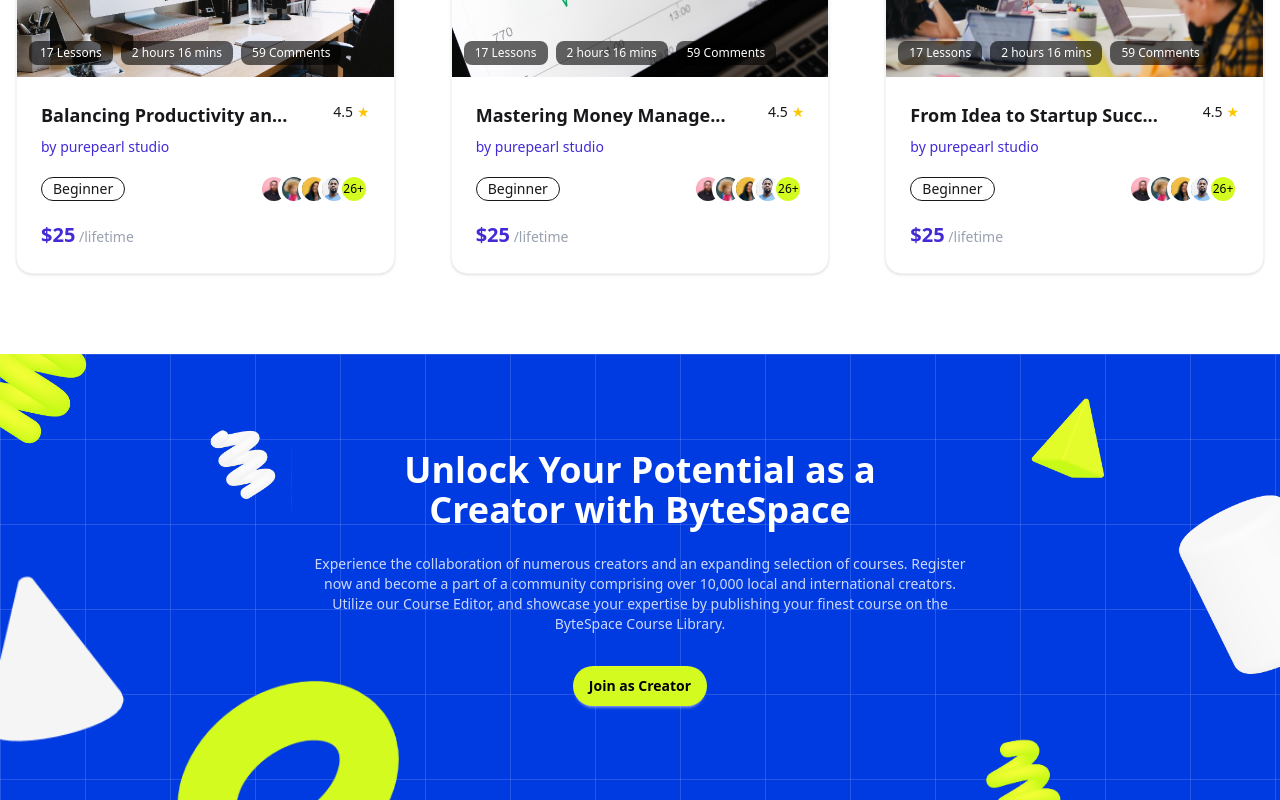
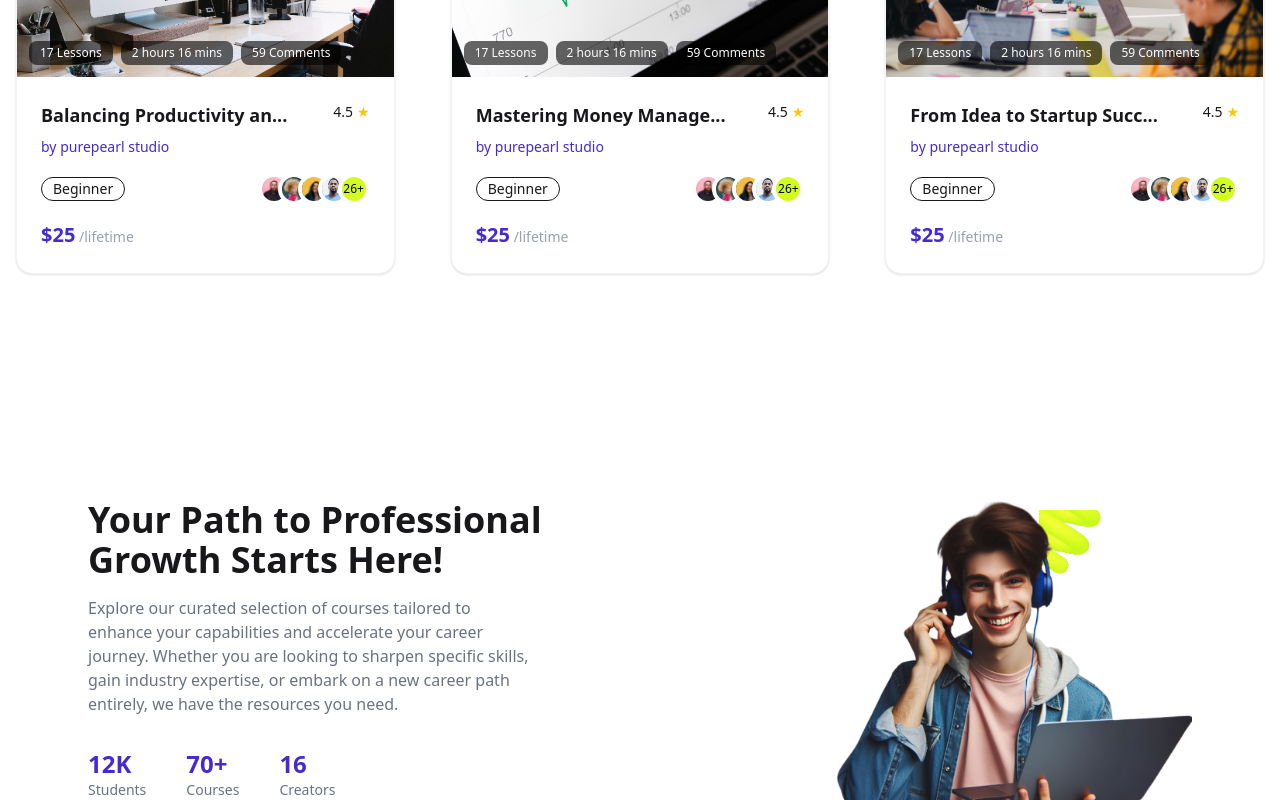
Before and after one commit to farman-arefin-tamim/Assessment-Task-Farman-Arefin-Tamim, a Next.js app: page / in a window 1280 px wide. Shown: the part 2000-2800 px from the top of the page. Built offline with nearby package versions, Linux system fonts and the light colour scheme.

Commit message:
Complete the growth row basic part

```diff
--- a/src/app/page.js
+++ b/src/app/page.js
@@ -1,5 +1,6 @@
 import CreatorCTA from "@/components/home/CreatorCTA";
 import Featured from "@/components/home/Featured";
+import Growth from "@/components/home/Growth";
 import Testimonials from "@/components/home/Testomonials";
 import Header from "@/components/ui/Header";
 import Image from "next/image";
@@ -10,6 +11,7 @@
         <Header />
         <main className="flex-grow">
             <Featured />
+            <Growth />
             <CreatorCTA />
             <Testimonials />
         </main>
--- /dev/null
+++ b/src/components/home/Growth.jsx
@@ -0,0 +1,11 @@
+import GrowthRow1 from "./GrowthRow1";
+import GrowthRow2 from "./GrowthRow2";
+
+const Growth = () => (
+    <section className="py-24 px-6 max-w-6xl mx-auto flex flex-col gap-24">
+        <GrowthRow1 />
+        <GrowthRow2 />
+    </section>
+);
+
+export default Growth;
--- /dev/null
+++ b/src/components/home/GrowthChecklist.jsx
@@ -0,0 +1,19 @@
+const items = [
+    "Share Your Expertise",
+    "Monetize Your Passion",
+    "Flexibility and Autonomy",
+    "Build a Community",
+];
+
+const GrowthChecklist = () => (
+    <ul className="flex flex-col gap-3 mt-6">
+        {items.map((item) => (
+            <li key={item} className="flex items-center gap-3">
+                <span className="badge badge-primary badge-sm rounded-full">✓</span>
+                <span>{item}</span>
+            </li>
+        ))}
+    </ul>
+);
+
+export default GrowthChecklist;
--- /dev/null
+++ b/src/components/home/GrowthRow1.jsx
@@ -0,0 +1,43 @@
+import Image from "next/image";
+import GrowthStats from "@/components/home/GrowthStats";
+// import ProgressCard from "@components/ui/ProgressCard";
+
+const GrowthRow1 = () => (
+    <div className="grid grid-cols-1 lg:grid-cols-2 gap-12 items-center">
+        <div>
+            <h2 className="font-semibold text-4xl">
+                Your Path to Professional <br />Growth Starts Here!
+            </h2>
+            <p className="text-gray-500 mt-4 max-w-md">
+                Explore our curated selection of courses tailored to enhance your capabilities and
+                accelerate your career journey. Whether you are looking to sharpen specific skills,
+                gain industry expertise, or embark on a new career path entirely, we have the
+                resources you need.
+            </p>
+            <GrowthStats />
+        </div>
+
+        <div className="relative h-[400px]">
+
+            <Image src="/images/hero/hero1.png" alt="Student with laptop"
+                width={400} height={400}
+                className="absolute bottom-0 right-0 z-0" />
+
+
+            <div className="absolute top-0 left-0 z-10 w-[280px]">
+
+            </div>
+
+
+            {/* <div className="absolute top-[40%] right-0 z-20">
+                <ProgressCard label="Learning Progress" percent={55} />
+            </div> */}
+
+            <Image src="/images/shapes/squiggle-lime.png" alt=""
+                width={100} height={100}
+                className="absolute top-[15%] right-[10%] -z-10" />
+        </div>
+    </div>
+);
+
+export default GrowthRow1;
--- /dev/null
+++ b/src/components/home/GrowthRow2.jsx
@@ -0,0 +1,47 @@
+import Image from "next/image";
+import GrowthChecklist from "./GrowthChecklist";
+import MiniStatCard from "@/components/ui/MiniStatCard";
+// import HappyStudentsCard from "@/components/ui/HappyStudentsCard";
+
+const GrowthRow2 = () => (
+    <div className="grid grid-cols-1 lg:grid-cols-2 gap-12 items-center">
+        <div className="relative h-[450px] order-2 lg:order-1">
+            <Image src="/images/brand/row2.png" alt="Creator"
+                width={340} height={450}
+                className="absolute bottom-0 left-8 z-0" />
+
+            <div className="absolute top-0 left-0 z-10">
+                <MiniStatCard label="Total Revenue" sublabel="Jul 1-28" value="$120.29" variant="dark" />
+            </div>
+
+            <div className="absolute top-[45%] left-0 z-10">
+                <MiniStatCard label="Year to Date" sublabel="2023" value="$1,200.38" variant="dark" />
+            </div>
+
+            {/* <div className="absolute bottom-4 right-0 z-10">
+                <HappyStudentsCard
+                    rating={4.5} reviewCount={240}
+                    avatars={["/images/avatars/1.jpg", "/images/avatars/2.jpg", "/images/avatars/3.jpg"]}
+                    extraCount="2K"
+                />
+            </div> */}
+
+            <Image src="/images/shapes/squiggle-lime.png" alt=""
+                width={90} height={90}
+                className="absolute top-[35%] right-8 -z-10" />
+        </div>
+
+        <div className="order-1 lg:order-2">
+            <h2 className="font-semibold text-4xl">
+                Create & Manage <br />Courses Easily.
+            </h2>
+            <p className="text-gray-500 mt-4 max-w-md">
+                <strong>ByteSpace</strong> supports individuals or entities in the creation,
+                publication, and administration of educational courses.
+            </p>
+            <GrowthChecklist />
+        </div>
+    </div>
+);
+
+export default GrowthRow2;
--- /dev/null
+++ b/src/components/home/GrowthStats.jsx
@@ -0,0 +1,18 @@
+const stats = [
+    { id: 1, value: "12K", label: "Students" },
+    { id: 2, value: "70+", label: "Courses" },
+    { id: 3, value: "16", label: "Creators" },
+];
+
+const GrowthStats = () => (
+    <div className="flex gap-10 mt-8">
+        {stats.map((s) => (
+            <div key={s.id}>
+                <p className="text-primary text-2xl font-bold">{s.value}</p>
+                <p className="text-gray-500 text-sm">{s.label}</p>
+            </div>
+        ))}
+    </div>
+);
+
+export default GrowthStats;
--- a/src/components/ui/Header.jsx
+++ b/src/components/ui/Header.jsx
@@ -9,7 +9,7 @@
                     <h1 className="font-semibold text-5xl text-white">
                         Get Access to Hundreds <br />Courses Available
                     </h1>
-                    <p className="text-white mt-4">
+                    <p className="text-white mt-4 font-satoshi">
                         Unlock your creativity, gain valuable knowledge, and grow your business with our wide range of courses.
                     </p>
                 </div>
--- /dev/null
+++ b/src/components/ui/MiniStatCard.jsx
@@ -0,0 +1,9 @@
+const MiniStatCard = ({ label, sublabel, value, variant = "dark" }) => (
+    <div className={`card p-4 w-[200px] ${variant === "dark" ? "bg-primary text-white" : "bg-base-100 shadow-lg"}`}>
+        <p className="text-xs opacity-80">{label}</p>
+        {sublabel && <p className="text-xs opacity-60">{sublabel}</p>}
+        <p className="text-xl font-bold mt-1">{value}</p>
+    </div>
+);
+
+export default MiniStatCard;
--- /dev/null
+++ b/src/components/ui/ProgressCard.jsx
@@ -0,0 +1,9 @@
+const ProgressCard = ({ label, percent }) => (
+    <div className="card bg-base-100 shadow-lg p-4 w-[180px]">
+        <p className="text-gray-500 text-xs">{label}</p>
+        <p className="text-2xl font-bold mt-1">{percent}%</p>
+        <progress className="progress progress-primary w-full mt-2" value={percent} max="100"></progress>
+    </div>
+);
+
+export default ProgressCard;
```
Also changed, not shown: public/images/brand/course-card-crop.png (added), public/images/brand/row2.png (added).
